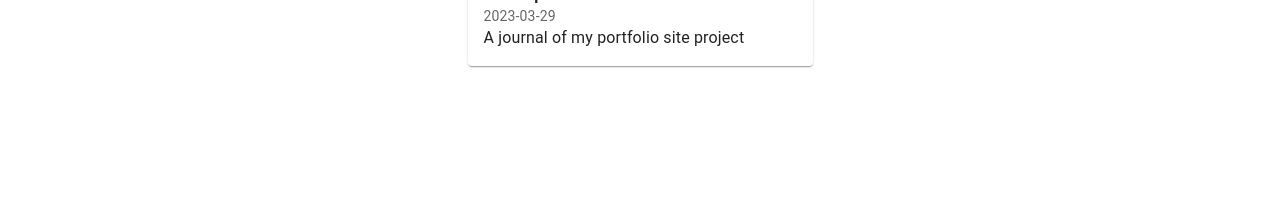
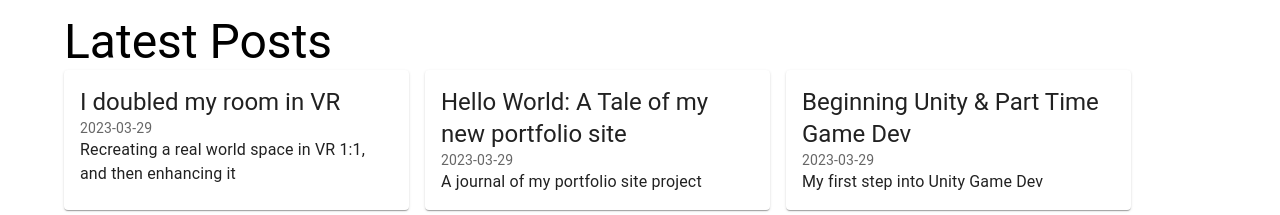
Before and after one commit to ACristoff/digifigurati, a Next.js app: page / in a window 1280 px wide. Shown: the part 707-922 px from the top of the page. Before the commit the page ends 800 px from the top, so only its background shows below. Built offline with nearby package versions, Linux system fonts and the light colour scheme.

Commit message:
new blog post samples

```diff
--- a/pages/index.js
+++ b/pages/index.js
@@ -2,7 +2,7 @@ import Head from 'next/head'
 import Image from 'next/image'
 import { Inter } from 'next/font/google'
 import styles from '@/styles/Home.module.css'
-import { Avatar, Box, Typography } from '@mui/material'
+import { Avatar, Box, Stack, Typography } from '@mui/material'
 import { Container } from '@mui/system'
 
 import NavigationBar from '../components/common/NavigationBar'
@@ -38,6 +38,7 @@ export default function Home({allPostsData}) {
             </Head>
             <main>
                 <Container sx={{display: 'flex', flexDirection: 'column', alignItems: 'center'}}>
+                    <Stack spacing={6}>
                         <NavigationBar />
                         <Box>
                             <Typography variant='h2'>About Me</Typography>
@@ -45,6 +46,7 @@ export default function Home({allPostsData}) {
                         </Box>
                         <PreviousExperience />
                         <Posts type='latest' count={3} posts={allPostsData}/>
+                    </Stack>
                 </Container>
             </main>
         </>
--- /dev/null
+++ b/posts/BeginningUnity.md
@@ -0,0 +1,7 @@
+---
+title: 'Beginning Unity & Part Time Game Dev'
+date: '2023-03-29'
+description: My first step into Unity Game Dev
+---
+
+Bluhhhhhhhh
--- /dev/null
+++ b/posts/VRApartment.md
@@ -0,0 +1,7 @@
+---
+title: 'I doubled my room in VR'
+date: '2023-03-29'
+description: Recreating a real world space in VR 1:1, and then enhancing it
+---
+
+The goal of this project was to blah blah blah
```
Also changed, not shown: posts/HelloWorld.md (renamed from posts/example.md). Lines whose indentation alone changed are shown as unchanged.
